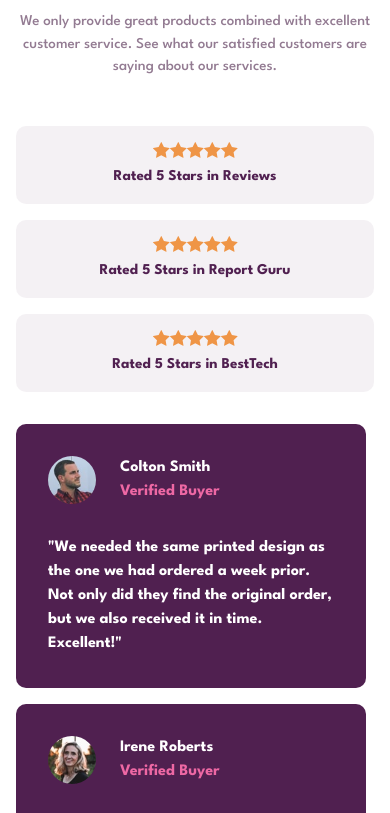
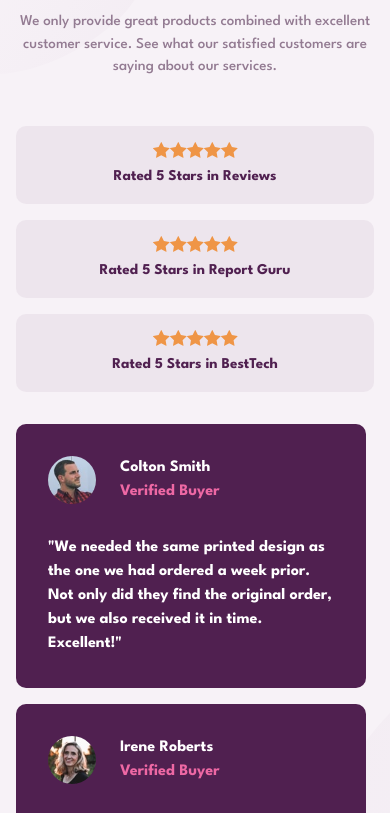
Before and after one commit to NatnaelSisay/social-proof-section-master, a website built with Parcel: page src/index.html in a window 390 px wide. Shown: the part 158-971 px from the top of the page. Built offline with nearby package versions, Linux system fonts and the light colour scheme.

Commit message:
finished mobile design

```diff
--- a/src/assets/scss/pages/_home.scss
+++ b/src/assets/scss/pages/_home.scss
@@ -6,6 +6,12 @@ body {
 	margin-inline: 1rem;
 
 	margin-top: 5rem;
+
+	background: url("../../../images/bg-pattern-top-mobile.svg"),
+		url("../../../images/bg-pattern-bottom-mobile.svg");
+	background-position: top left, bottom right;
+	background-repeat: no-repeat;
+	background-color: $clr-neutral-2;
 }
 .section-one {
 	text-align: center;
```
